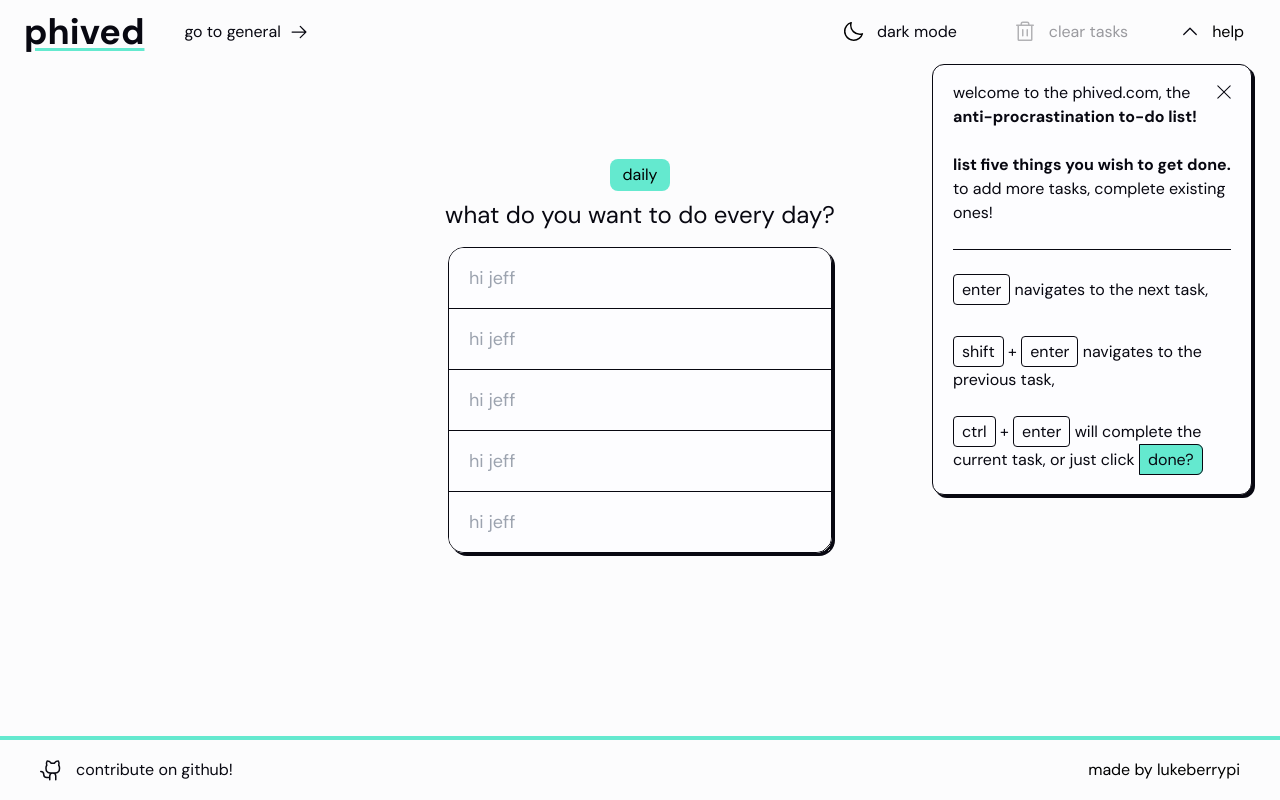
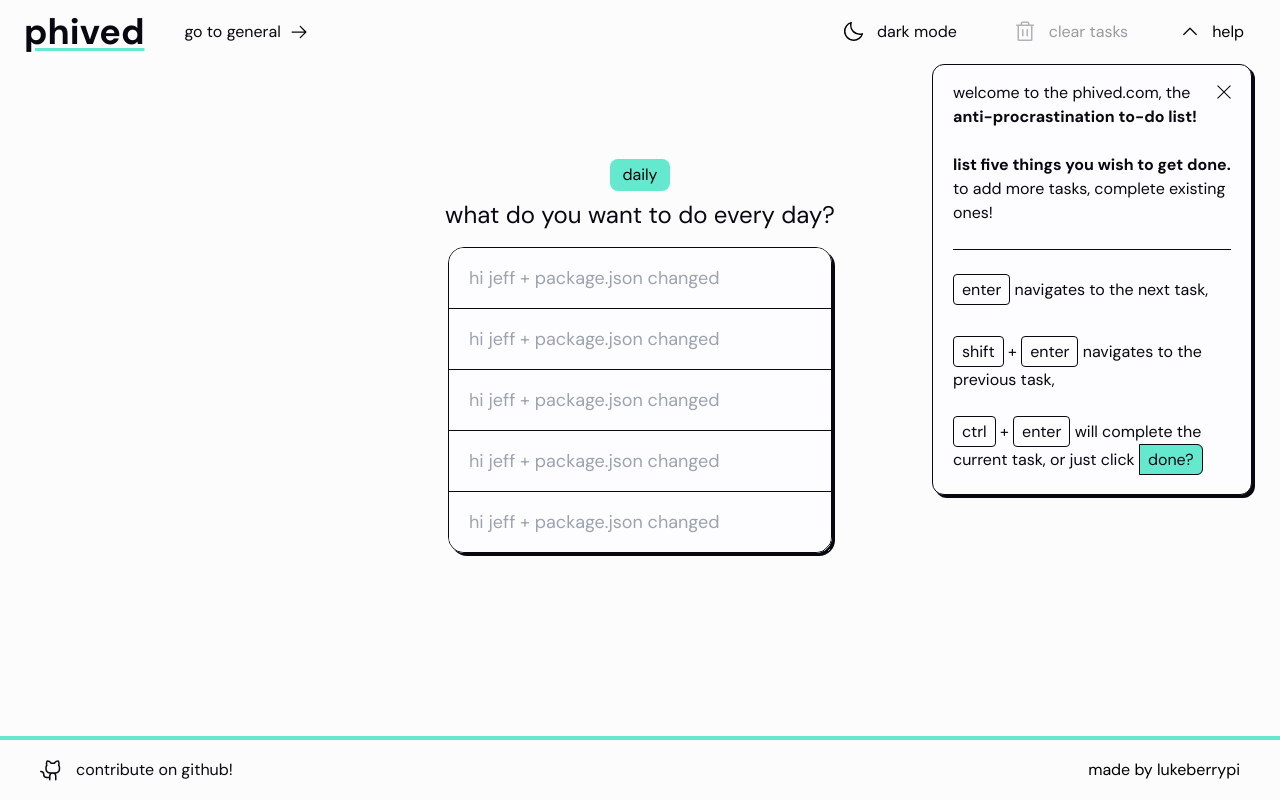
Before and after one commit to LukeberryPi/phived, a React (Vite) app: page /daily in a window 1280 px wide. Built offline with nearby package versions, Linux system fonts and the light colour scheme.

Commit message:
placeholder + package.json

```diff
--- a/package.json
+++ b/package.json
@@ -1,7 +1,7 @@
 {
   "name": "phived",
   "private": true,
-  "version": "1.0.0",
+  "version": "1.0.1",
   "type": "module",
   "engines": {
     "node": "18.15.0"
--- a/src/components/DailyTasks.tsx
+++ b/src/components/DailyTasks.tsx
@@ -195,7 +195,7 @@ export function DailyTasks() {
             >
               <input
                 value={task}
-                placeholder="hi jeff"
+                placeholder="hi jeff + package.json changed"
                 onChange={(event) => handleChange(event, idx)}
                 autoCapitalize="false"
                 autoFocus={isFirstTask && !isMobile()}
```
